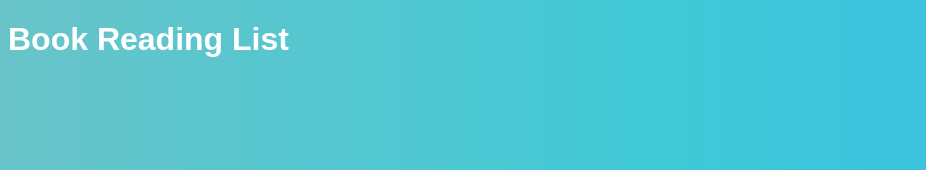
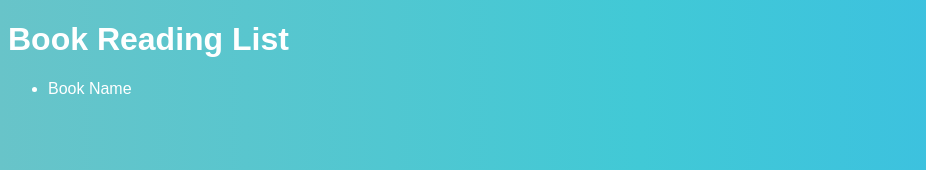
Before and after one commit to kgallagher52/Client-Side-GraphQL, a React (Create React App) app: page / in a window 1280 px wide. Shown: the top 170 px of the page, without its empty margins (0-926 px from the left). Built offline with nearby package versions, Linux system fonts and the light colour scheme.

Commit message:
Adding necessary packages for Apollo-Client

```diff
--- a/package.json
+++ b/package.json
@@ -3,7 +3,10 @@
   "version": "0.1.0",
   "private": true,
   "dependencies": {
+    "apollo-boost": "^0.3.1",
+    "graphql": "^14.2.1",
     "react": "^16.8.6",
+    "react-apollo": "^2.5.5",
     "react-dom": "^16.8.6",
     "react-scripts": "3.0.0"
   },
--- a/src/App.js
+++ b/src/App.js
@@ -1,10 +1,12 @@
 import React from 'react';
+import BookList from './components/BookList';
 import './styles/index.css';
 
 function App() {
   return (
     <div className="App">
       <h1>Book Reading List</h1>
+      <BookList/>
     </div>
   );
 }
--- a/src/components/BookList.js
+++ b/src/components/BookList.js
@@ -0,0 +1,11 @@
+import React, { useState } from 'react'
+
+export default function BookList() {
+  return (
+    <div>
+      <ul className="book-list">
+        <li>Book Name</li>
+      </ul>
+    </div>
+  )
+}
```
Also changed, not shown: 1 other file (tests, documents, lock files or other folders).
